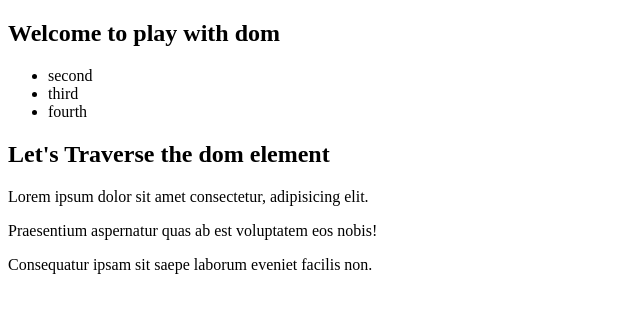
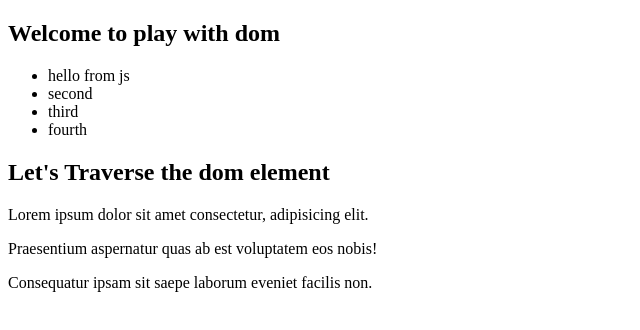
Before and after one commit to Idba1/play-with-dom, a plain HTML site: page index.htm in a window 1280 px wide. Shown: the whole page, without its empty margins (0-640 px from the left). Drawn offline with Linux system fonts and the light colour scheme.

Commit message:
insertBefore

```diff
--- a/index.htm
+++ b/index.htm
@@ -11,7 +11,7 @@
         <!-- list container -->
     <ul id="li-container" class="lists">
         <li style="display: none;" class="li-items">first</li>
-        <li class="li-items">second</li>
+        <li id="second" class="li-items">second</li>
         <li class="li-items">third</li>
         <li class="li-items">fourth</li>
     </ul>
--- a/script.js
+++ b/script.js
@@ -107,6 +107,15 @@ console.log(h2);
 document.body.appendChild(h2); */
 
 
-const h2 = document.querySelector('h2');
+/* const h2 = document.querySelector('h2');
 h2.classList.add('first', 'second', 'third');
-h2.classList.remove('second');
+h2.classList.remove('second'); */
+
+
+const ul = document.querySelector('ul');
+const second = document.getElementById('second');
+
+const li = document.createElement('li');
+li.innerText = "hello from js";
+
+ul.insertBefore(li, second);
```
